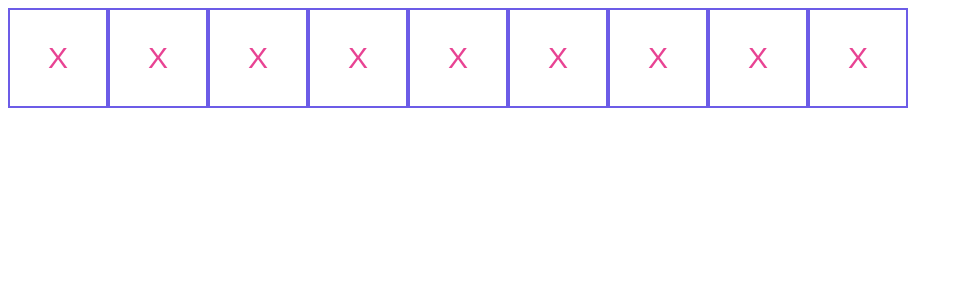
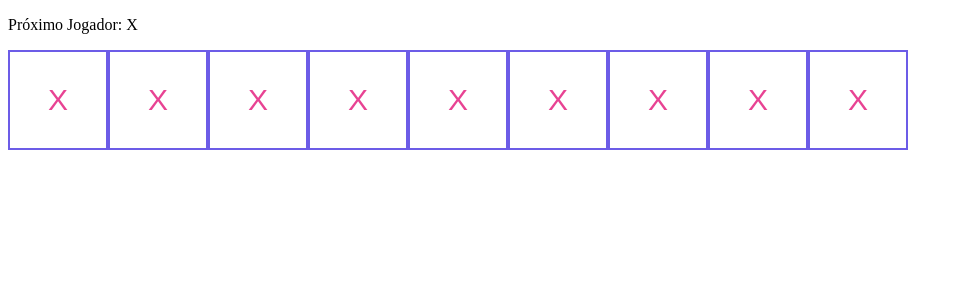
Before and after one commit to denis1206/15dias-react, a React (Create React App) app: page / in a window 1280 px wide. Shown: the top 300 px of the page, without its empty margins (0-963 px from the left). Built offline with nearby package versions, Linux system fonts and the light colour scheme.

Commit message:
desafio basico dia 3

```diff
--- a/src/App.js
+++ b/src/App.js
@@ -1,6 +1,12 @@
 import React from 'react';
 import BoardCollab from './components/BoardCollab/index'
+import NextPlayer from './components/NextPlayer/index'
 
-const App = () => <BoardCollab qtd="9" />
+const App = () => (
+    <>
+        <NextPlayer />
+        <BoardCollab qtd="9" />
+    </>
+)
 
 export default App;
--- /dev/null
+++ b/src/components/NextPlayer/index.js
@@ -0,0 +1,5 @@
+import React from 'react'
+
+const NextPlayer = () => (<p>Próximo Jogador: X</p>)
+
+export default NextPlayer;
```
